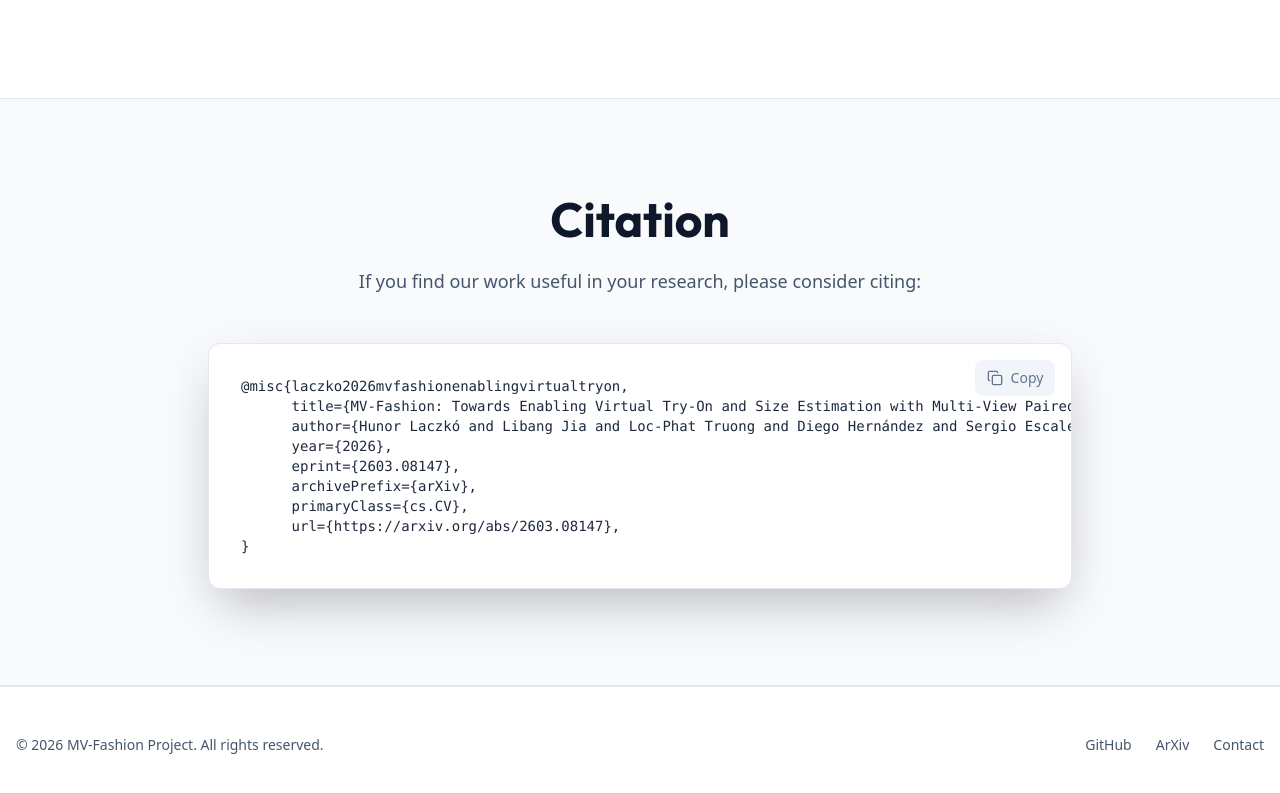
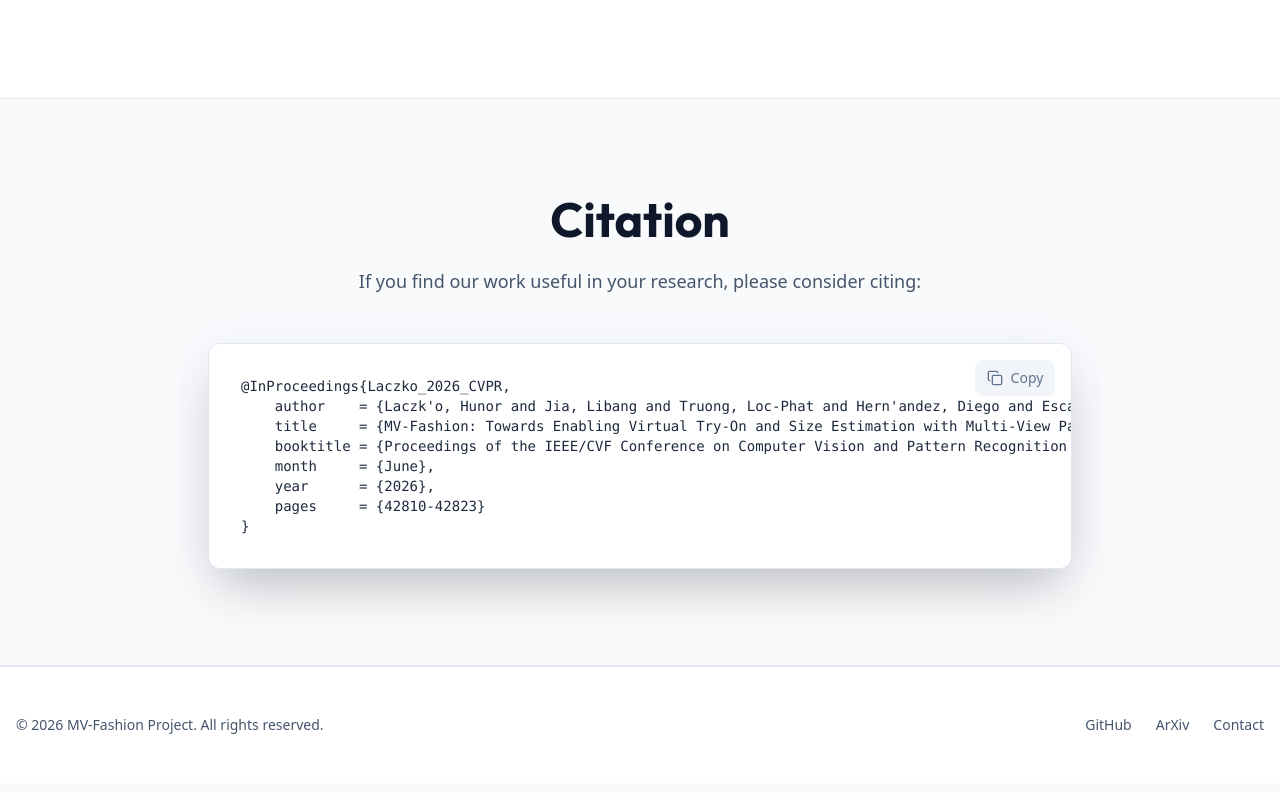
Before and after one commit to HunorLaczko/MV-Fashion, a Next.js app: page / in a window 1280 px wide. Shown: the part 8007-8800 px from the top of the page. Built offline with nearby package versions, Linux system fonts and the light colour scheme.

Commit message:
update citation

```diff
--- a/src/components/sections/Citation.tsx
+++ b/src/components/sections/Citation.tsx
@@ -7,14 +7,13 @@
 export function Citation() {
     const [copied, setCopied] = useState(false);
 
-    const bibtex = `@misc{laczko2026mvfashionenablingvirtualtryon,
-      title={MV-Fashion: Towards Enabling Virtual Try-On and Size Estimation with Multi-View Paired Data},
-      author={Hunor Laczkó and Libang Jia and Loc-Phat Truong and Diego Hernández and Sergio Escalera and Jordi Gonzalez and Meysam Madadi},
-      year={2026},
-      eprint={2603.08147},
-      archivePrefix={arXiv},
-      primaryClass={cs.CV},
-      url={https://arxiv.org/abs/2603.08147},
+    const bibtex = `@InProceedings{Laczko_2026_CVPR,
+    author    = {Laczk\'o, Hunor and Jia, Libang and Truong, Loc-Phat and Hern\'andez, Diego and Escalera, Sergio and Gonzalez, Jordi and Madadi, Meysam},
+    title     = {MV-Fashion: Towards Enabling Virtual Try-On and Size Estimation with Multi-View Paired Data},
+    booktitle = {Proceedings of the IEEE/CVF Conference on Computer Vision and Pattern Recognition (CVPR)},
+    month     = {June},
+    year      = {2026},
+    pages     = {42810-42823}
 }`;
 
     const copyToClipboard = () => {
```
